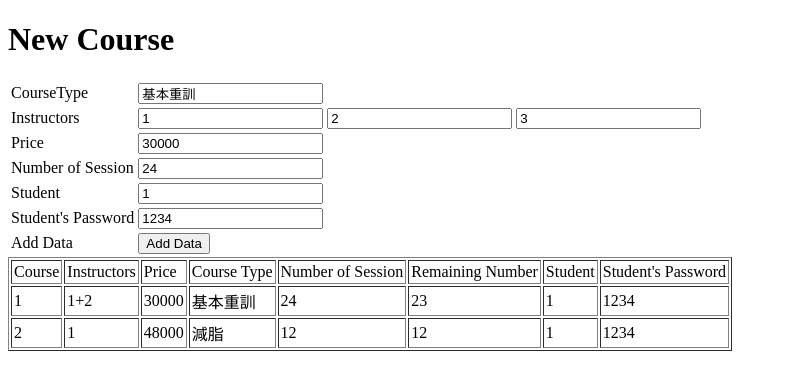
After one commit to star851016/DMProject2, a PHP site: page /Yoda/NewCourse.php in a window 1280 px wide. The commit adds this page. Shown: the top 390 px of the page, without its empty margins (0-787 px from the left). Run offline with PHP 8.4, Linux system fonts and the light colour scheme; data comes from the database, SQL or seed files in the repository.

Commit message:
create NewCourse page

```diff
--- /dev/null
+++ b/Yoda/NewCourse.php
@@ -0,0 +1,132 @@
+<?php
+require_once('database.php');
+?>
+
+<!DOCTYPE html>
+<html lang="en">
+<head>
+  <title>DM</title>
+  <meta charset="utf-8">
+</head>
+
+<body>
+
+<?php
+/* Add an Course and acoording instructor to table Course and table Compose. */
+function AddCourse($connection, $CourseType, $Instructors1, $Instructors2, $Instructors3, $Price, $NumberofSession, $Student, $StudentPassword) {
+   $AC_I1 = mysqli_real_escape_string($connection, $Instructors1);
+   $AC_I2 = mysqli_real_escape_string($connection, $Instructors2);
+   $AC_I3 = mysqli_real_escape_string($connection, $Instructors3);
+   $AC_P = mysqli_real_escape_string($connection, $Price);
+   $AC_CT = mysqli_real_escape_string($connection, $CourseType);
+   $AC_NS = mysqli_real_escape_string($connection, $NumberofSession);
+   $AC_S = mysqli_real_escape_string($connection, $Student);
+   $AC_SP = mysqli_real_escape_string($connection, $StudentPassword);
+
+   $query1 = "INSERT INTO `Course` (`M_ID`, `Price`, `Course_Type`, `Number_of_Session`, `Remaining_Number` ) VALUES ('$AC_S', '$AC_P', '$AC_CT', '$AC_NS', '$AC_NS');";
+
+   if(!mysqli_query($connection, $query1)) echo("<p>Error adding Course data.</p>");
+
+   $query2 = "INSERT INTO `Compose` (`I_ID`, `Course_ID`) VALUES ('$AC_I1', LAST_INSERT_ID()), ('$AC_I2', LAST_INSERT_ID()), ('$AC_I3', LAST_INSERT_ID());";
+
+   if(!mysqli_query($connection, $query2)) echo("<p>Error adding Compose data.</p>");
+}
+
+/* If input fields are populated, call AddCourse function. */
+if (isset($_POST["Instructors1"]))
+{
+$CourseType = htmlentities($_POST['CourseType']);
+$Instructors1 = htmlentities($_POST['Instructors1']);
+$Instructors2 = htmlentities($_POST['Instructors2']);
+$Instructors3 = htmlentities($_POST['Instructors3']);
+$Price = htmlentities($_POST['Price']);
+$NumberofSession = htmlentities($_POST['NumberofSession']);
+$Student = htmlentities($_POST['Student']);
+$StudentPassword = htmlentities($_POST['StudentPassword']);
+
+	if (strlen($Instructors1) || strlen($Price)) {
+		AddCourse($mysqli, $CourseType, $Instructors1, $Instructors2, $Instructors3, $Price, $NumberofSession, $Student, $StudentPassword);
+	  }
+}
+?>
+
+
+<h1>New Course</h1>
+
+<!-- Input form -->
+<form action="NewCourse.php" method="POST">
+  <table border="0">
+  	<tr> <td>CourseType</td><td>
+        <input type="text" name="CourseType" maxlength="20" size="20"   value="基本重訓"/>
+    </td> </tr>
+
+    <tr> <td>Instructors</td> <td>
+        <input type="text" name="Instructors1" maxlength="20" size="20"  value=1 />
+    </td> <td>
+        <input type="text" name="Instructors2" maxlength="20" size="20"  value=2 />
+    </td> <td>
+        <input type="text" name="Instructors3" maxlength="20" size="20"  value=3 />
+    </td> </tr>
+
+	<tr> <td>Price</td><td>
+        <input type="text" name="Price" maxlength="20" size="20" value=30000 />
+    </td> </tr>
+
+    <tr> <td>Number of Session</td><td>
+        <input type="text" name="NumberofSession" maxlength="20" size="20"  value=24 />
+    </td> </tr>
+
+    <tr> <td>Student</td><td>
+        <input type="text" name="Student" maxlength="20" size="20"   value=1 />
+    </td> </tr>
+
+    <tr> <td>Student's Password</td><td>
+        <input type="text" name="StudentPassword" maxlength="20" size="20" value=1234 />
+    </td> </tr>
+
+    <tr> <td>Add Data</td><td>
+        <input type="submit" value="Add Data" />
+    </td> </tr>
+
+  </table>
+</form>
+
+<!-- Display table data. -->
+<table border="1" cellpadding="2" cellspacing="2">
+  <tr>
+    <td>Course</td>
+    <td>Instructors</td>
+    <td>Price</td>
+	<td>Course Type</td>
+	<td>Number of Session</td>
+	<td>Remaining Number</td>
+    <td>Student</td>
+    <td>Student's Password</td>
+  </tr>
+
+<?php
+
+$result = mysqli_query($mysqli, "SELECT Course.Course_ID, GROUP_CONCAT(compose.I_ID SEPARATOR '+'), Price, Course_Type, Number_of_Session, Remaining_Number, Course.M_ID, member.M_Password
+FROM `Course`, `member`, `compose`
+WHERE Course.M_ID = Member.M_ID AND Course.Course_ID = compose.Course_ID
+GROUP BY Course.Course_ID
+");
+
+while($query_data = mysqli_fetch_row($result)) {
+  echo "<tr>";
+  echo "<td>",$query_data[0], "</td>",
+       "<td>",$query_data[1], "</td>",
+       "<td>",$query_data[2], "</td>",
+       "<td>",$query_data[3], "</td>",
+       "<td>",$query_data[4], "</td>",
+       "<td>",$query_data[5], "</td>",
+       "<td>",$query_data[6], "</td>",
+       "<td>",$query_data[7], "</td>";
+  echo "</tr>";
+}
+?>
+
+</table>
+
+</body>
+</html>
--- a/Yoda/Yoda_MySQLiObject.php
+++ b/Yoda/Yoda_MySQLiObject.php
@@ -1,8 +1,5 @@
 <?php
-$mysqli = new mysqli("localhost","root","", "datamodel");
-$mysqli->query("SET NAMES utf8");
-$data = $mysqli -> query("SELECT * FROM department")
-
+require_once('database.php');
 ?>
 
 <!DOCTYPE html>
--- /dev/null
+++ b/Yoda/database.php
@@ -0,0 +1,16 @@
+<?php
+	$mysqlhost = "localhost";
+	$mysqluser = "root";
+	$mysqlpassword = "datamodel";
+	$mysqldb = "myadsl_gym2";
+	$mysqli= new mysqli($mysqlhost,$mysqluser,$mysqlpassword,$mysqldb);
+	//錯誤處理
+	if ($mysqli->connect_error != "") {
+		echo "資料庫連結失敗！";
+	}else{
+		//設定字元集與編碼
+		$mysqli->query("set names 'utf8';");
+		date_default_timezone_set("Asia/Taipei");
+	}
+	session_start();
+?>
```
Also changed, not shown: Yoda/Old/Yoda_MySQLi.php (renamed from Yoda/Yoda_MySQLi.php).
